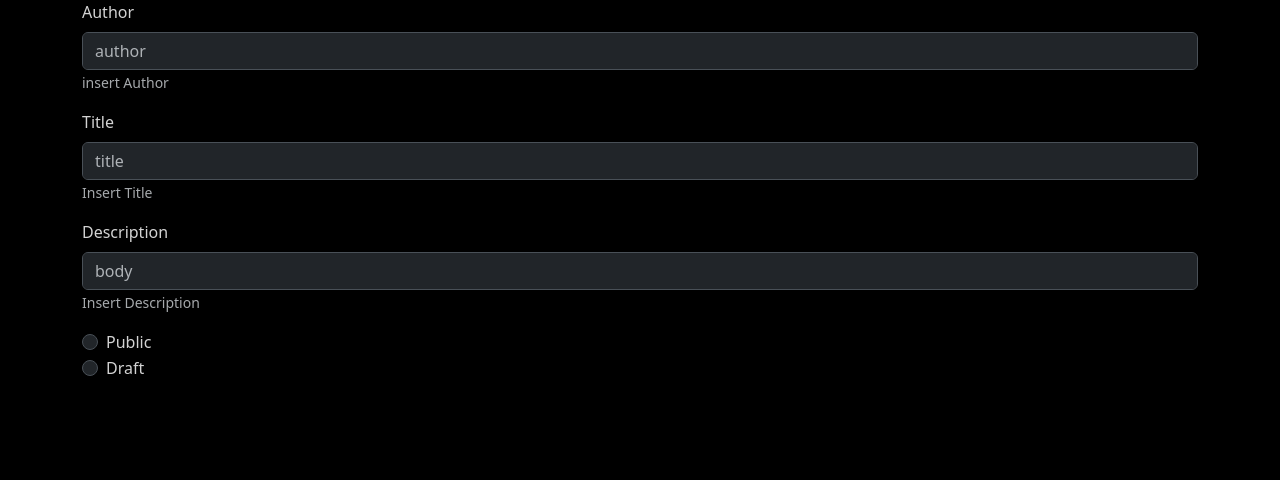
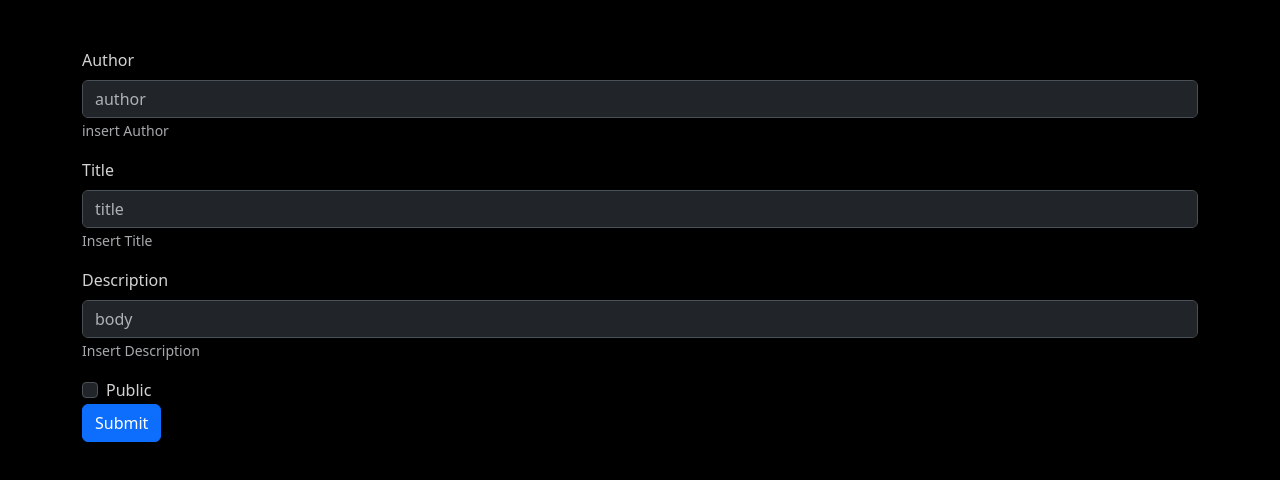
Before and after one commit to leonardopalluzzi/react-post-form, a React (Vite) app: page / in a window 1280 px wide. Shown: the top 480 px of the page. Built offline with nearby package versions, Linux system fonts and the light colour scheme.

Commit message:
refactor: update Form and Main components to manage form state and submission

```diff
--- a/src/App.jsx
+++ b/src/App.jsx
@@ -1,4 +1,3 @@
-import { useState } from 'react'
 import Main from './components/Main'
 
 
--- a/src/components/Form.jsx
+++ b/src/components/Form.jsx
@@ -1,7 +1,7 @@
-export default function Form() {
+export default function Form({ handleSubmit, formData, handleFormData }) {
     return (
-        <div className="container" data-bs-theme={'dark'}>
-            <div className="form">
+        <div className="container py-5" data-bs-theme={'dark'}>
+            <form className="form" onSubmit={handleSubmit}>
                 <div className="mb-3">
                     <label htmlFor="author" className="form-label">Author</label>
                     <input
@@ -11,6 +11,8 @@ export default function Form() {
                         id="author"
                         aria-describedby="helpId"
                         placeholder="author"
+                        value={formData.author}
+                        onChange={handleFormData}
                     />
                     <small id="helpId" className="form-text text-muted">insert Author</small>
                 </div>
@@ -25,6 +27,8 @@ export default function Form() {
                         id="title"
                         aria-describedby="helpId"
                         placeholder="title"
+                        value={formData.title}
+                        onChange={handleFormData}
                     />
                     <small id="helpId" className="form-text text-muted">Insert Title</small>
                 </div>
@@ -38,26 +42,19 @@ export default function Form() {
                         id="body"
                         aria-describedby="helpId"
                         placeholder="body"
+                        value={formData.body}
+                        onChange={handleFormData}
                     />
                     <small id="helpId" className="form-text text-muted">Insert Description</small>
                 </div>
 
                 <div class="form-check">
-                    <input class="form-check-input" type="radio" name="public" id="public" />
-                    <label class="form-check-label" htmlFor=""> Public </label>
+                    <input class="form-check-input" type="checkbox" value={formData.public} id="public" name="public" onChange={handleFormData} />
+                    <label class="form-check-label" for=""> Public </label>
                 </div>
-                <div class="form-check">
-                    <input
-                        class="form-check-input"
-                        type="radio"
-                        name="public"
-                        id="public"
-                    />
-                    <label class="form-check-label" htmlFor="public">
-                        Draft
-                    </label>
-                </div>
-            </div>
+
+                <button type="submit" className="btn btn-primary">Submit</button>
+            </form>
         </div>
     )
 }
--- a/src/components/Main.jsx
+++ b/src/components/Main.jsx
@@ -1,7 +1,38 @@
+import { useState } from 'react'
 import Form from './Form'
 
 export default function Main() {
+    const [formData, setFromData] = useState({
+        author: '',
+        title: '',
+        body: '',
+        public: ''
+    })
+
+    function handleFormData(e) {
+        const type = e.target.type;
+        const value = type == 'checkbox' ? e.target.checked : e.target.value;
+        const key = e.target.name;
+
+        setFromData((formData) => ({
+            ...formData,
+            [key]: value
+        }))
+
+    }
+
+    function handleSubmit(e) {
+        e.preventDefault()
+        console.log(formData);
+
+        fetch('', {
+            method: 'POST',
+            body: JSON.stringify(formData)
+        })
+
+
+    }
     return (
-        <Form />
+        <Form handleSubmit={handleSubmit} formData={formData} handleFormData={handleFormData} />
     )
 }
```
